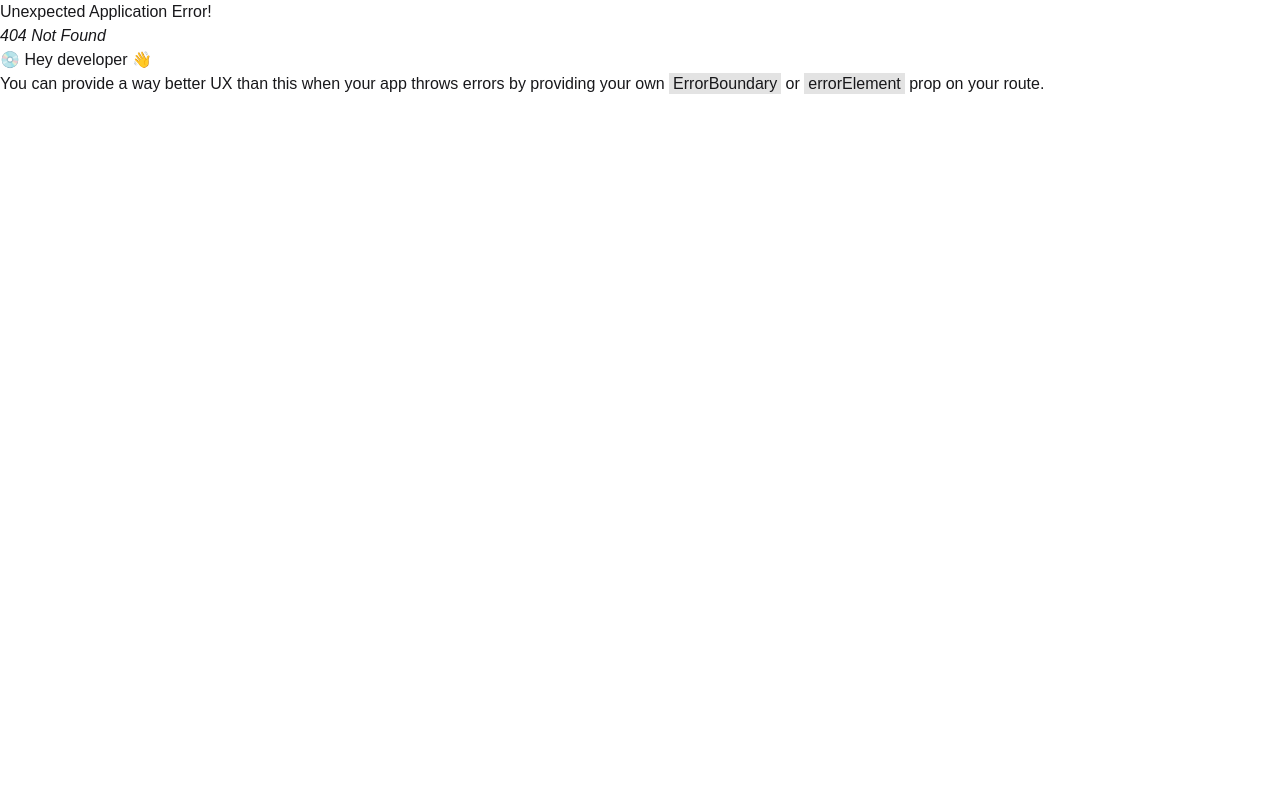
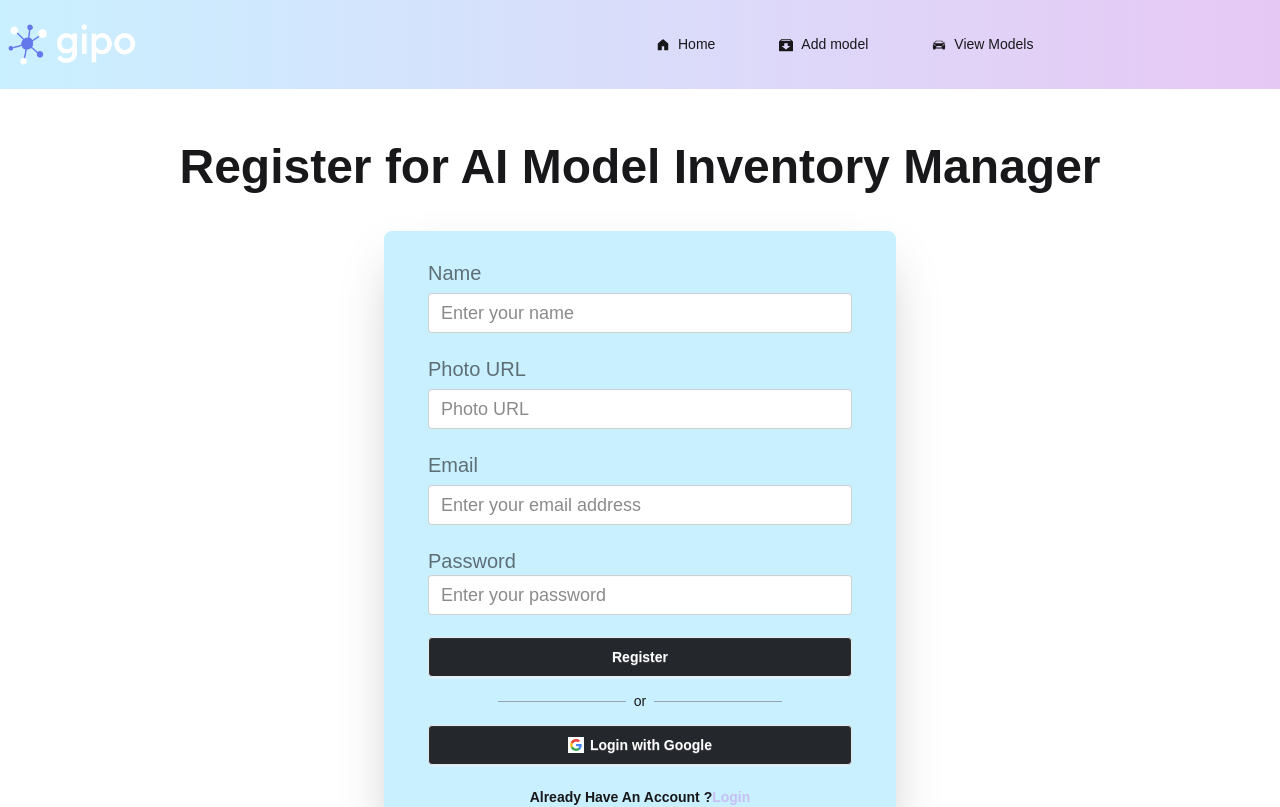
Before and after one commit to MusratJahan408/ai-model-client, a React (Vite) app: page /register in a window 1280 px wide. Before the commit this address had no page. Shown: the top 807 px of the page. Built offline with nearby package versions, Linux system fonts and the light colour scheme.

Commit message:
login and register page added

```diff
--- a/src/Components/Footer.jsx
+++ b/src/Components/Footer.jsx
@@ -7,7 +7,7 @@ import { Link } from 'react-router';
 const Footer = () => {
     return (
         <div className='bg-linear-to-r from-[#c9f0ff] to-[#c681e770]'>
-            <div className='container mx-auto py-10 md:py-20'>
+            <div className='container mx-auto py-10 md:py-20 px-7 md:px-0'>
                 <div className='flex justify-between items-center'>
                     <img className='w-32' src={logo} alt="" />
                     <Link to="https://github.com/MusratJahan408/ai-model-client" target='_blank'><img className='w-16' src={githubImg} alt="" /></Link>
--- a/src/Components/HeroSection.jsx
+++ b/src/Components/HeroSection.jsx
@@ -20,7 +20,7 @@ const HeroSection = () => {
         className="mySwiper"
       >
          <SwiperSlide>
-                    <div className='w-full md:h-[800px] flex flex-col-reverse md:flex-row justify-between items-center gap-10 md:gap-5'>
+                    <div className='w-full md:h-[800px] flex flex-col md:flex-row justify-between items-center gap-10 md:gap-5'>
                        <div className='flex-1'>
                          <h1 className='text-2xl text-[#54595F] md:text-6xl mt-2 md:mt-7 mb-5 md:mb-10 font-bold'>AI powered learning experiences</h1>
                          <p className='text-xl'>Gipo uses AI to provide personalized learning experiences for students.</p>
--- /dev/null
+++ b/src/Pages/Login.jsx
@@ -0,0 +1,97 @@
+import React from 'react';
+import { Link } from 'react-router';
+
+const Login = () => {
+    return (
+        <div className='flex flex-col justify-center items-center min-h-screen'>
+            <h1 className='text-2xl md:text-5xl font-bold mb-5 md:mb-10'>Login to AI Model Inventory Manager</h1>
+            <div className="card  bg-[#c9f0ff] w-full max-w-lg shrink-0 shadow-2xl px-5">
+      <div className="card-body">
+
+        <fieldset className="fieldset">
+            {/* email  */}
+          <label className="label text-xl font-medium">Email</label>
+                  <input
+                    type="email"
+                    name="email"
+                    className="input text-xl w-full"
+                    placeholder="Enter your email address"
+                  />
+          {/* password  */}
+                            <div className="relative">
+                              <label className="label text-xl font-medium mt-4">
+                                Password
+                              </label>
+                              <input
+                                type="password"
+                                name="password"
+                                className="input text-lg w-full"
+                                placeholder="Enter your password"
+                                required
+                              />
+                              <p
+
+                                className="absolute top-10 left-72 cursor-pointer"
+                              >
+
+                              </p>
+
+                            </div>
+          <div><a className="link link-hover">Forgot password?</a></div>
+          <button className="btn bg-[#24282c] text-white mt-4 w-full">Login</button>
+           {/* Divider */}
+                  <div className="flex items-center justify-center gap-2 my-2">
+                    <div className="h-px w-32 bg-gray-400"></div>
+                    <span className="text-sm">or</span>
+                    <div className="h-px w-32 bg-gray-400"></div>
+                  </div>
+
+                  {/* Google */}
+                  <button
+
+                    className="btn bg-[#24282c] text-white border-[#e5e5e5]"
+                  >
+                    <svg
+                      aria-label="Google logo"
+                      width="16"
+                      height="16"
+                      xmlns="http://www.w3.org/2000/svg"
+                      viewBox="0 0 512 512"
+                    >
+                      <g>
+                        <path d="m0 0H512V512H0" fill="#fff"></path>
+                        <path
+                          fill="#34a853"
+                          d="M153 292c30 82 118 95 171 60h62v48A192 192 0 0190 341"
+                        ></path>
+                        <path
+                          fill="#4285f4"
+                          d="m386 400a140 175 0 0053-179H260v74h102q-7 37-38 57"
+                        ></path>
+                        <path
+                          fill="#fbbc02"
+                          d="m90 341a208 200 0 010-171l63 49q-12 37 0 73"
+                        ></path>
+                        <path
+                          fill="#ea4335"
+                          d="m153 219c22-69 116-109 179-50l55-54c-78-75-230-72-297 55"
+                        ></path>
+                      </g>
+                    </svg>
+                    Login with Google
+                  </button>
+                  <p className="font-semibold text-sm text-center my-4">
+                    Dont’t Have An Account ?
+                     <Link to="/register" className="text-[#c681e770]">
+                      Register
+                    </Link>
+                  </p>
+        </fieldset>
+      </div>
+    </div>
+        </div>
+    );
+};
+
+
+export default Login;
--- /dev/null
+++ b/src/Pages/Register.jsx
@@ -0,0 +1,117 @@
+import React from 'react';
+import { Link } from 'react-router';
+
+const Register = () => {
+    return (
+         <div className="flex flex-col justify-center h-screen items-center">
+             <h1 className='text-2xl md:text-5xl font-bold mb-5 md:mb-10'>Register for AI Model Inventory Manager</h1>
+              <div className="card bg-[#c9f0ff] w-full max-w-lg shrink-0 shadow-2xl px-5">
+                <div className="card-body">
+                  <form >
+                    <fieldset className="fieldset">
+                      {/* name  */}
+                      <label className="label text-xl font-medium">Name</label>
+                      <input
+                        type="Text"
+                        name="name"
+                        className="input text-lg w-full"
+                        placeholder="Enter your name"
+                        required
+                      />
+                      {/* photo url */}
+                      <label className="label text-xl font-medium mt-4">Photo URL</label>
+                      <input
+                        type="Text"
+                        name="photo"
+                        className="input text-lg w-full"
+                        placeholder="Photo URL"
+                        required
+                      />
+                      {/* email  */}
+                      <label className="label text-xl font-medium mt-4">Email</label>
+                      <input
+                        type="email"
+                        name="email"
+                        className="input text-lg w-full"
+                        placeholder="Enter your email address"
+                        required
+                      />
+                      {/* password  */}
+                      <div className="relative">
+                        <label className="label text-xl font-medium mt-4">Password</label>
+                        <input
+                          type="password"
+                          name="password"
+                          className="input text-lg w-full"
+                          placeholder="Enter your password"
+                          required
+                        />
+                        <p
+
+                          className="absolute top-10 left-72 cursor-pointer"
+                        >
+
+                        </p>
+                      </div>
+                      <button
+                        type="submit"
+                        className="btn bg-[#24282c] font-semibold text-white mt-4 w-full"
+                      >
+                        Register
+                      </button>
+                      {/* Divider */}
+                      <div className="flex items-center justify-center gap-2 my-2">
+                        <div className="h-px w-32 bg-gray-400"></div>
+                        <span className="text-sm">or</span>
+                        <div className="h-px w-32 bg-gray-400"></div>
+                      </div>
+
+                      {/* Google */}
+                      <button
+
+                        className="btn bg-[#24282c] text-white border-[#e5e5e5]"
+                      >
+                        <svg
+                          aria-label="Google logo"
+                          width="16"
+                          height="16"
+                          xmlns="http://www.w3.org/2000/svg"
+                          viewBox="0 0 512 512"
+                        >
+                          <g>
+                            <path d="m0 0H512V512H0" fill="#fff"></path>
+                            <path
+                              fill="#34a853"
+                              d="M153 292c30 82 118 95 171 60h62v48A192 192 0 0190 341"
+                            ></path>
+                            <path
+                              fill="#4285f4"
+                              d="m386 400a140 175 0 0053-179H260v74h102q-7 37-38 57"
+                            ></path>
+                            <path
+                              fill="#fbbc02"
+                              d="m90 341a208 200 0 010-171l63 49q-12 37 0 73"
+                            ></path>
+                            <path
+                              fill="#ea4335"
+                              d="m153 219c22-69 116-109 179-50l55-54c-78-75-230-72-297 55"
+                            ></path>
+                          </g>
+                        </svg>
+                        Login with Google
+                      </button>
+                      <p className="font-bold text-sm text-center mt-4">
+                        Already Have An Account ?
+                        <Link to="/login" className="text-[#c681e770]">
+                          Login
+                        </Link>
+                      </p>
+                    </fieldset>
+                  </form>
+                </div>
+              </div>
+            </div>
+    );
+};
+
+export default Register;
```
Also changed, not shown: src/Routers/router.jsx (+10 -0 lines).
